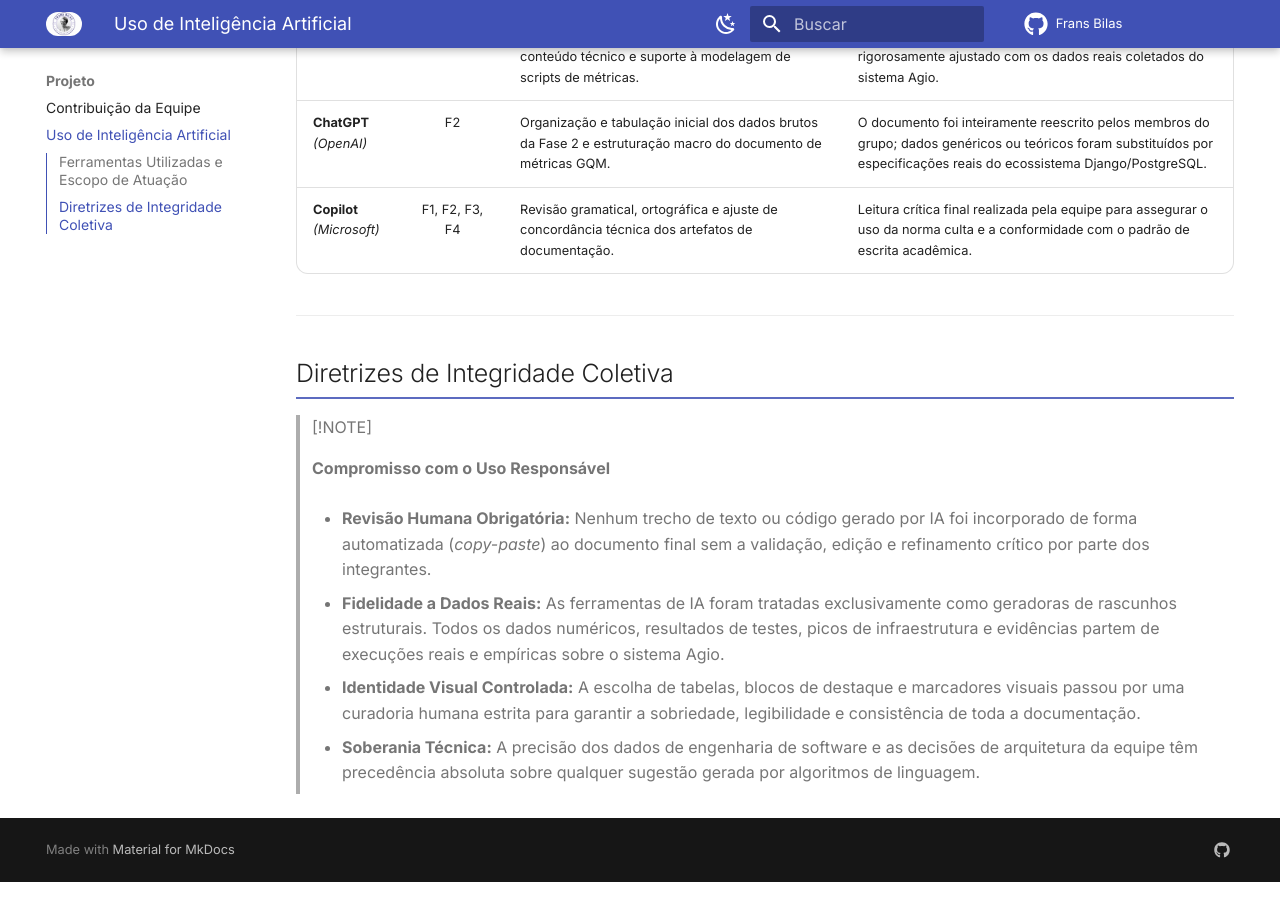
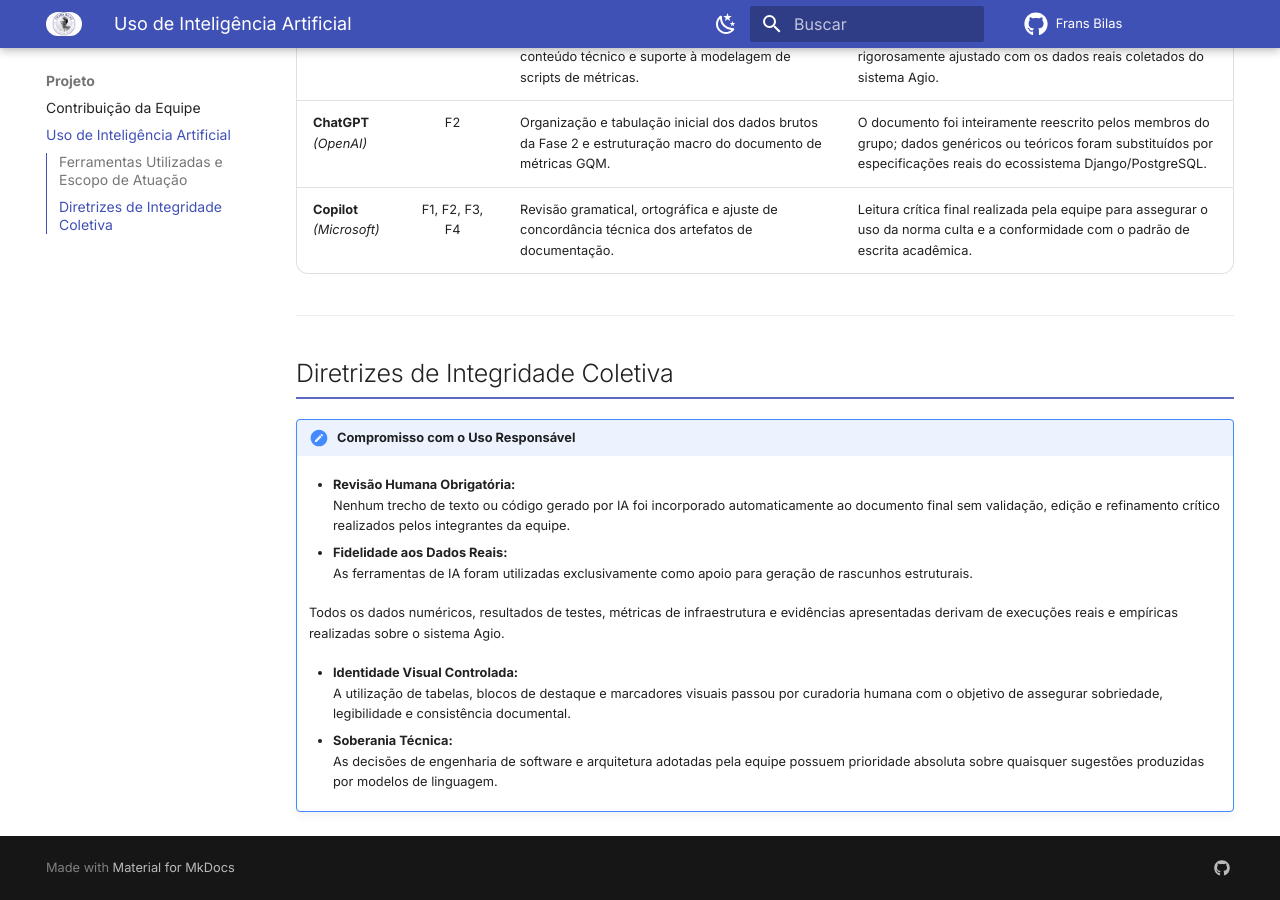
Before and after one commit to FCTE-Qualidade-de-Software-1/2026-1_T01_FRANS_BILAS, an MkDocs documentation site: the page built from docs/Projeto/uso_de_IA.md, in a window 1280 px wide and 900 px high, scrolled down 523 px. Built offline with MkDocs 1.6.1 and Material for MkDocs 9.7.7, drawn with Linux system fonts in a browser that asks for light colours; comment, search, counter and statistics services are not loaded.

Commit message:
Fix da caixa note no mkdocs

```diff
--- a/docs/Projeto/uso_de_IA.md
+++ b/docs/Projeto/uso_de_IA.md
@@ -18,14 +18,18 @@ As ferramentas de IA foram adotadas como assistentes consultivos de engenharia,
 
 ## Diretrizes de Integridade Coletiva
 
-> [!NOTE]
+!!! note "Compromisso com o Uso Responsável"
 
-> **Compromisso com o Uso Responsável**
+    * **Revisão Humana Obrigatória:**
+      Nenhum trecho de texto ou código gerado por IA foi incorporado automaticamente ao documento final sem validação, edição e refinamento crítico realizados pelos integrantes da equipe.
 
-> * **Revisão Humana Obrigatória:** Nenhum trecho de texto ou código gerado por IA foi incorporado de forma automatizada (*copy-paste*) ao documento final sem a validação, edição e refinamento crítico por parte dos integrantes.
+    * **Fidelidade aos Dados Reais:**
+      As ferramentas de IA foram utilizadas exclusivamente como apoio para geração de rascunhos estruturais.
 
-> * **Fidelidade a Dados Reais:** As ferramentas de IA foram tratadas exclusivamente como geradoras de rascunhos estruturais. Todos os dados numéricos, resultados de testes, picos de infraestrutura e evidências partem de execuções reais e empíricas sobre o sistema Agio.
+      Todos os dados numéricos, resultados de testes, métricas de infraestrutura e evidências apresentadas derivam de execuções reais e empíricas realizadas sobre o sistema Agio.
 
-> * **Identidade Visual Controlada:** A escolha de tabelas, blocos de destaque e marcadores visuais passou por uma curadoria humana estrita para garantir a sobriedade, legibilidade e consistência de toda a documentação.
+    * **Identidade Visual Controlada:**
+      A utilização de tabelas, blocos de destaque e marcadores visuais passou por curadoria humana com o objetivo de assegurar sobriedade, legibilidade e consistência documental.
 
-> * **Soberania Técnica:** A precisão dos dados de engenharia de software e as decisões de arquitetura da equipe têm precedência absoluta sobre qualquer sugestão gerada por algoritmos de linguagem.
+    * **Soberania Técnica:**
+      As decisões de engenharia de software e arquitetura adotadas pela equipe possuem prioridade absoluta sobre quaisquer sugestões produzidas por modelos de linguagem.
```
